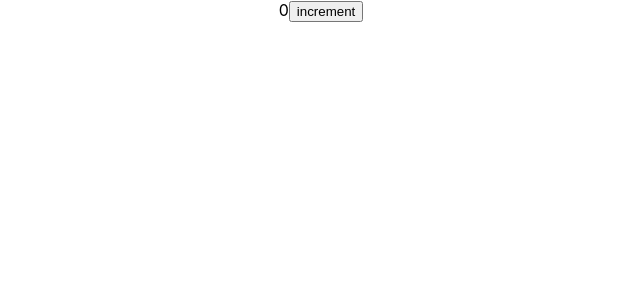
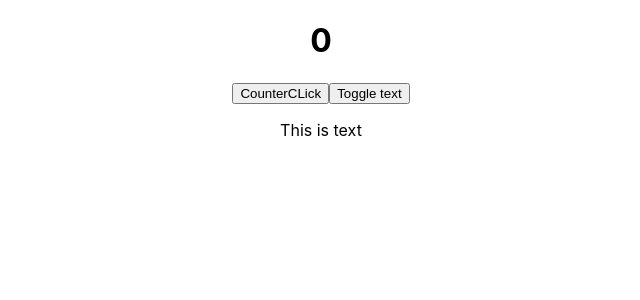
Before and after one commit to PushpendraKatoria/reacthooksexamplecode, a React (Create React App) app: page / in a window 1280 px wide. Shown: the top 300 px of the page, without its empty margins (319-959 px from the left). Built offline with nearby package versions, Linux system fonts and the light colour scheme.

Commit message:
use reducer hook

```diff
--- a/src/App.js
+++ b/src/App.js
@@ -1,11 +1,12 @@
 
 import './App.css';
+import ReducerTutorial from './ReducerTutorial';
 import StateTutorial from './StateTutorial';
 
 function App() {
   return (
     <div >
-      <StateTutorial/>
+        <ReducerTutorial/>
     </div>
   );
 }
--- /dev/null
+++ b/src/ReducerTutorial.js
@@ -0,0 +1,41 @@
+import { useReducer } from "react"
+import axios from 'axios'
+
+
+const reducer = (state, action) => {
+    switch(action) {
+        case 'INCREMENT':
+            return {count:state.count+1, showText:state.showText}
+
+        case 'TOGGLE_TEXT':
+            return {count:state.count, showText:!state.showText}
+        default:
+            return state;
+    }
+}
+
+const ReducerTutorial = () => {
+
+    const [state, dispatch] = useReducer(reducer, {count:0, showText:true})
+
+    return (
+        <div>
+            <h1>{state.count}</h1>
+            <button onClick={()=> {
+                dispatch('INCREMENT')
+            }}>
+                CounterCLick
+            </button>
+
+            <button onClick={()=> {
+                dispatch('TOGGLE_TEXT')
+            }}>
+                Toggle text
+            </button>
+
+            {state.showText && <p>This is text</p>}
+        </div>
+    )
+}
+
+export default ReducerTutorial;
```
